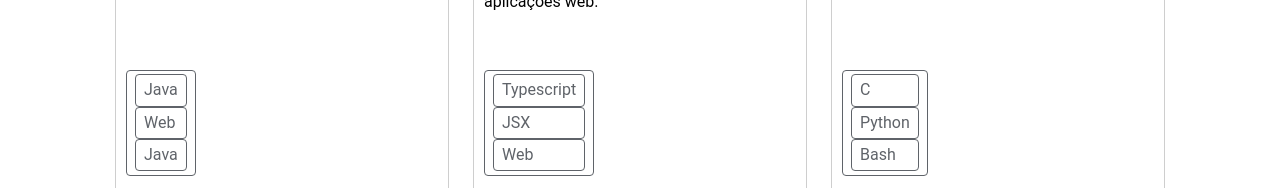
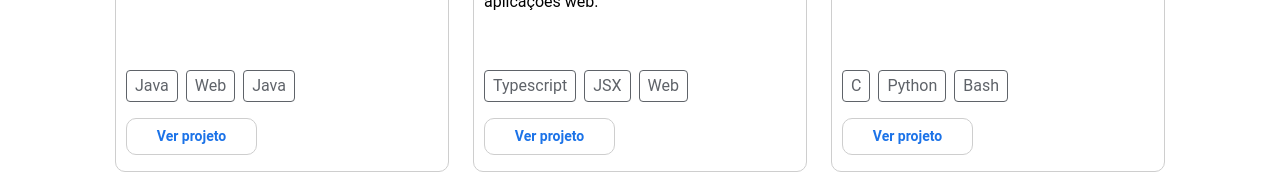
Before and after one commit to MatheusLBatista/open-source, a React (Vite) app: page / in a window 1280 px wide. Shown: the part 764-952 px from the top of the page. Built offline with nearby package versions, Linux system fonts and the light colour scheme.

Commit message:
adjusting label settings

```diff
--- a/src/App.tsx
+++ b/src/App.tsx
@@ -21,9 +21,7 @@ function App() {
                 heading={dado.heading}
                 backgroundColor={dado.backgroundColor}
                 paragraph={dado.paragraph}
-                labels={dado.labels.map((label: any) => (
-                  <div className="label" key={dado.id}>{label}</div>
-                ))}
+                labels={dado.labels}
               />
             ))}
           </div>
--- a/src/components/Card/index.tsx
+++ b/src/components/Card/index.tsx
@@ -1,6 +1,6 @@
 import "./style.css"
 
-interface Card {
+interface CardProps {
     backgroundImage: string,
     heading: string,
     backgroundColor: string,
@@ -8,7 +8,7 @@ interface Card {
     labels: string[]
 }
 
-export default function Card({backgroundImage, heading, backgroundColor, paragraph, labels}: Card){
+export default function Card({backgroundImage, heading, backgroundColor, paragraph, labels}: CardProps){
 
     return(
         <div className="card">
@@ -25,9 +25,11 @@ export default function Card({backgroundImage, heading, backgroundColor, paragra
                 </div>
                 <div className="card-label">
                     <div className="labels">
-                        <div className="label">
-                            <p>{labels}</p>
-                        </div>
+                        {labels.map((label, index) => (
+                            <div className="label">
+                                <p key={index}>{label}</p>
+                            </div>
+                        ))}
                     </div>
                     <div>
                         <button>Ver projeto</button>
```
